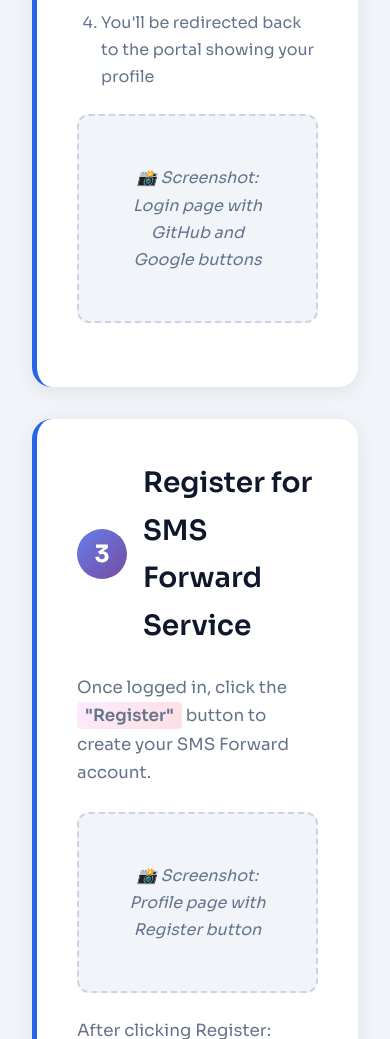
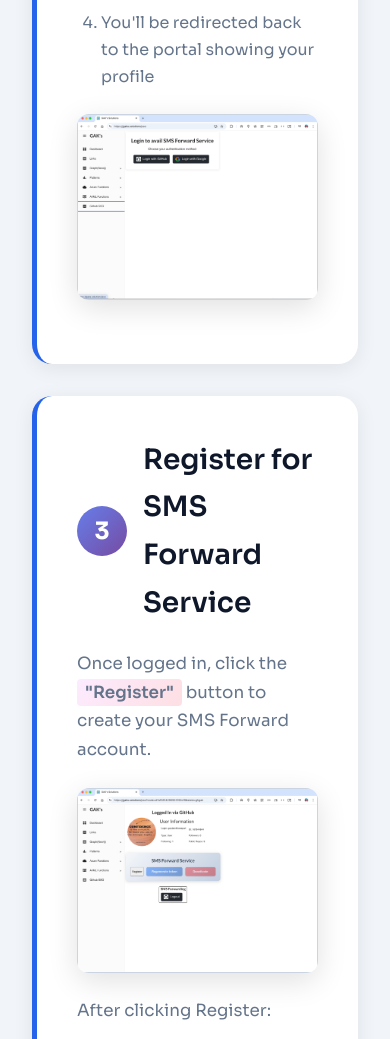
Before and after one commit to gautamkhanapuri/sms_forwarder_documentation, a plain HTML site: page docs/setup.html in a window 390 px wide. Shown: the part 2063-3102 px from the top of the page. Drawn offline with Linux system fonts and the light colour scheme.

Commit message:
added screenshots

```diff
--- a/docs/setup.html
+++ b/docs/setup.html
@@ -201,9 +201,9 @@
                 <li>You'll be redirected back to the portal showing your profile</li>
             </ol>
 
-            <div class="screenshot-placeholder">
-                📸 Screenshot: Login page with GitHub and Google buttons
-            </div>
+			<div class="screenshot-container">
+    			<img src="screenshots/setup_login.png" alt="Login page with GitHub and Google buttons" class="screenshot">
+			</div>
         </div>
 
         <div class="step-section">
@@ -213,8 +213,8 @@
             </div>
             <p>Once logged in, click the <span class="highlight">"Register"</span> button to create your SMS Forward account.</p>
 
-            <div class="screenshot-placeholder">
-                📸 Screenshot: Profile page with Register button
+			<div class="screenshot-container">
+                <img src="screenshots/setup_register.png" alt="Profile page with user details and 3 SMS Forward buttons" class="screenshot">
             </div>
 
             <p>After clicking Register:</p>
@@ -242,8 +242,8 @@
             </div>
             <p>Open the SMS Forward app on your Android device and enter your token.</p>
 
-            <div class="screenshot-placeholder">
-                📸 Screenshot: Mobile app token input screen
+			<div class="screenshot-container">
+                <img src="screenshots/setup_token" alt="Landing page with token entered" class="screenshot">
             </div>
 
             <ol>
@@ -272,13 +272,14 @@
                 <li>Configure which messages should forward to Telegram</li>
             </ol>
 
-            <div class="screenshot-placeholder">
-                📸 Screenshot: Telegram bot /start command and response
+			<div class="screenshot-container">
+                <img src="screenshots/setup_telegram_start.jpg" alt="Telegram chat with /start message sent" class="screenshot">
             </div>
 
-            <div class="screenshot-placeholder">
-                📸 Screenshot: Mobile app Telegram configuration
+			<div class="screenshot-container">
+                <img src="screenshots/telegram_config.png" alt="Configuration page with telegram configured" class="screenshot">
             </div>
+
         </div>
 
         <div class="step-section" style="border-left-color: var(--secondary);">
--- a/docs/styles.css
+++ b/docs/styles.css
@@ -706,3 +706,17 @@ body {
 .mt-lg {
   margin-top: var(--spacing-lg);
 }
+
+.screenshot-container {
+    margin: 1.5rem 0;
+    border-radius: 12px;
+    overflow: hidden;
+    box-shadow: 0 8px 30px rgba(0, 0, 0, 0.12);
+}
+
+.screenshot {
+    width: 100%;
+    height: auto;
+    display: block;
+    border: 1px solid var(--gray-light);
+}
```
Also changed, not shown: docs/help.html (+8 -10 lines), docs/screenshots/email_config.png (added), docs/screenshots/help_card.png (added), docs/screenshots/help_config_list.png (added), docs/screenshots/setup_login.png (added), docs/screenshots/setup_register.png (added), docs/screenshots/setup_telegram_start.jpg (added), docs/screenshots/setup_token.png (added), docs/screenshots/telegram_config.png (added).
